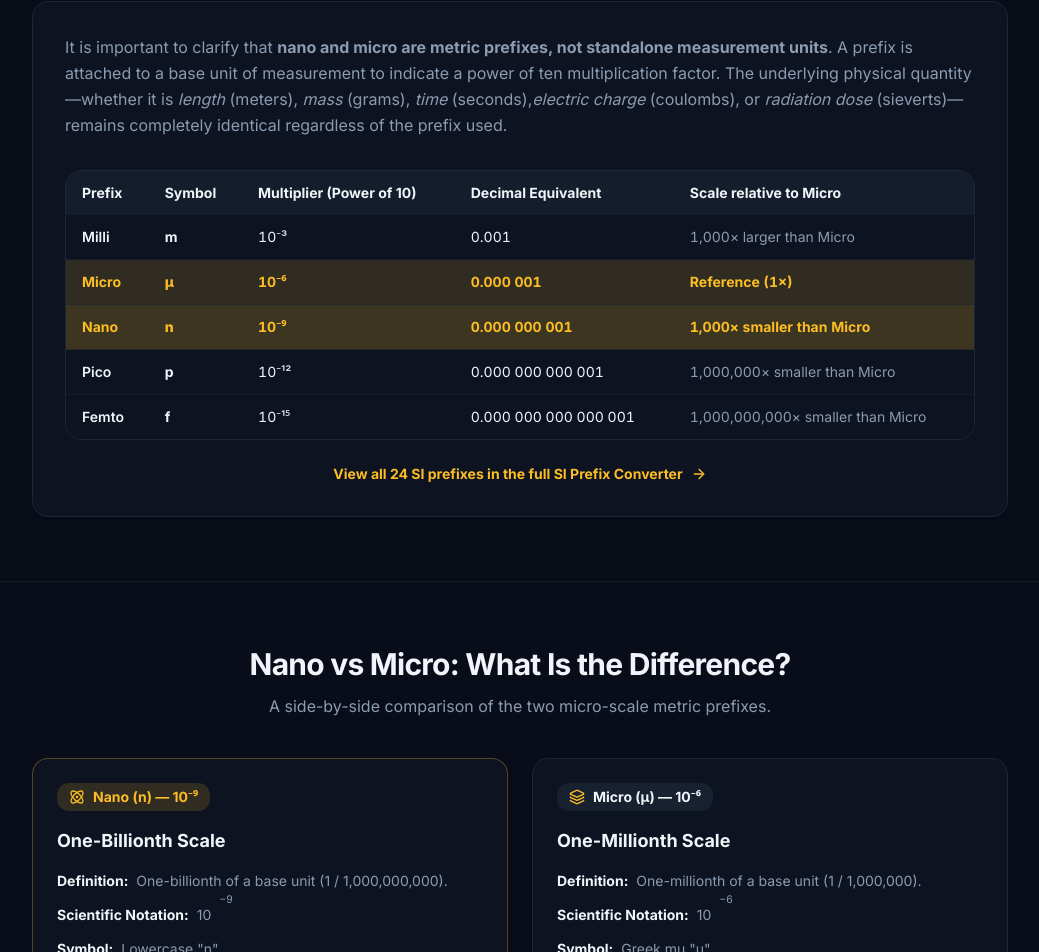
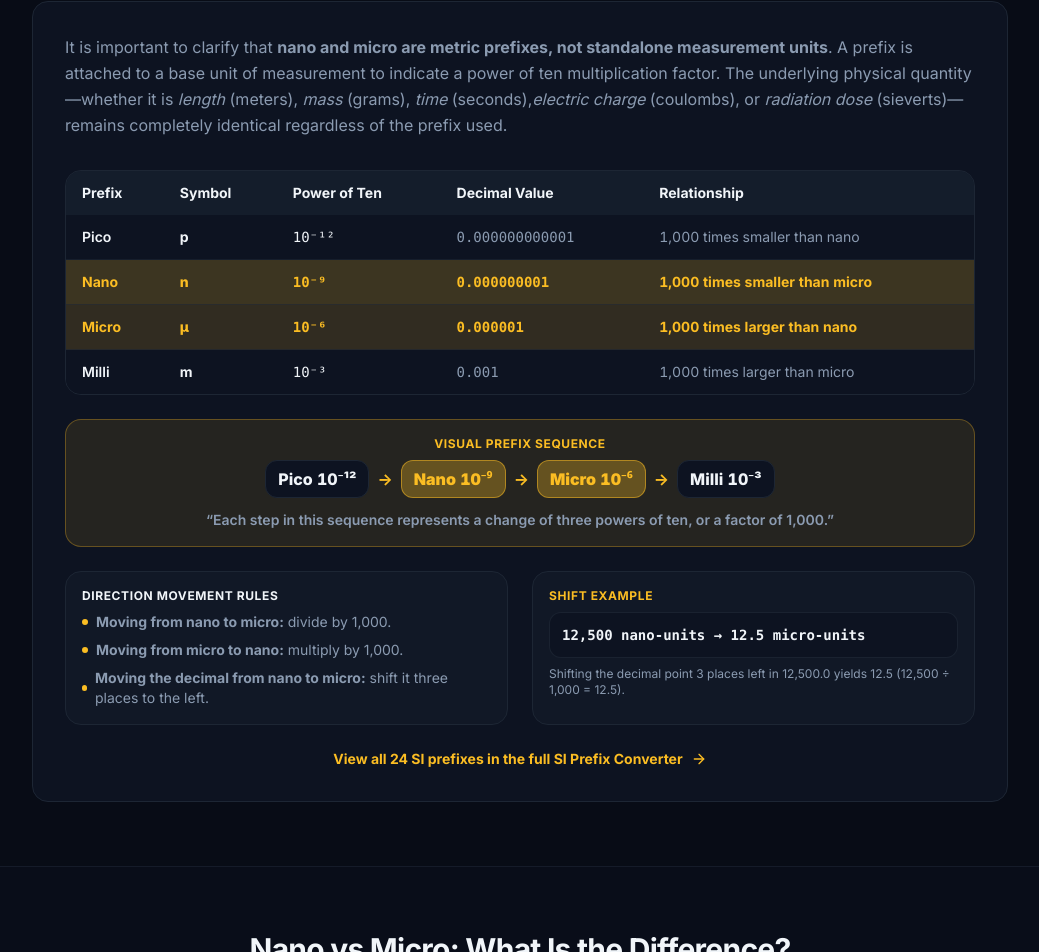
Before and after one commit to maryam-2021/NanoToMicro, a React (Vite) app in the folder app/: page /nano-to-micro-conversion in a window 1280 px wide. Shown: the part 2381-3333 px from the top of the page, without its empty margins (120-1159 px from the left). Built offline with nearby package versions, Linux system fonts and the light colour scheme.

Commit message:
Update Metric Prefix Scale Table section with comparison data and visual sequence

```diff
--- a/app/src/pages/NanoToMicroHubPage.tsx
+++ b/app/src/pages/NanoToMicroHubPage.tsx
@@ -561,56 +561,97 @@ export default function NanoToMicroHubPage() {
               <em>electric charge</em> (coulombs), or <em>radiation dose</em> (sieverts)—remains completely identical regardless of the prefix used.
             </p>
 
-            {/* Interactive SI Scale Table */}
+            {/* Responsive Comparison Table */}
             <div className="mt-8 overflow-x-auto rounded-xl border border-border">
               <table className="w-full text-left text-xs sm:text-sm">
                 <thead>
                   <tr className="bg-secondary/70 text-foreground">
                     <th className="px-4 py-3 font-bold">Prefix</th>
                     <th className="px-4 py-3 font-bold">Symbol</th>
-                    <th className="px-4 py-3 font-bold">Multiplier (Power of 10)</th>
-                    <th className="px-4 py-3 font-bold">Decimal Equivalent</th>
-                    <th className="px-4 py-3 font-bold">Scale relative to Micro</th>
+                    <th className="px-4 py-3 font-bold">Power of Ten</th>
+                    <th className="px-4 py-3 font-bold">Decimal Value</th>
+                    <th className="px-4 py-3 font-bold">Relationship</th>
                   </tr>
                 </thead>
                 <tbody className="numeric divide-y divide-border/60">
                   <tr className="bg-card">
-                    <td className="px-4 py-3 font-semibold">Milli</td>
-                    <td className="px-4 py-3 font-bold">m</td>
-                    <td className="px-4 py-3">10⁻³</td>
-                    <td className="px-4 py-3">0.001</td>
-                    <td className="px-4 py-3 text-muted-foreground">1,000× larger than Micro</td>
+                    <td className="px-4 py-3 font-semibold text-foreground">Pico</td>
+                    <td className="px-4 py-3 font-bold text-foreground">p</td>
+                    <td className="px-4 py-3 font-mono">10⁻¹²</td>
+                    <td className="px-4 py-3 font-mono text-muted-foreground">0.000000000001</td>
+                    <td className="px-4 py-3 text-muted-foreground">1,000 times smaller than nano</td>
+                  </tr>
+                  <tr className="bg-primary/20 text-primary">
+                    <td className="px-4 py-3 font-bold">Nano</td>
+                    <td className="px-4 py-3 font-extrabold">n</td>
+                    <td className="px-4 py-3 font-mono font-bold">10⁻⁹</td>
+                    <td className="px-4 py-3 font-mono font-bold">0.000000001</td>
+                    <td className="px-4 py-3 font-bold">1,000 times smaller than micro</td>
                   </tr>
                   <tr className="bg-primary/15 text-primary">
                     <td className="px-4 py-3 font-bold">Micro</td>
                     <td className="px-4 py-3 font-extrabold">µ</td>
-                    <td className="px-4 py-3 font-bold">10⁻⁶</td>
-                    <td className="px-4 py-3 font-bold">0.000 001</td>
-                    <td className="px-4 py-3 font-bold">Reference (1×)</td>
-                  </tr>
-                  <tr className="bg-primary/20 text-primary">
-                    <td className="px-4 py-3 font-bold">Nano</td>
-                    <td className="px-4 py-3 font-extrabold">n</td>
-                    <td className="px-4 py-3 font-bold">10⁻⁹</td>
-                    <td className="px-4 py-3 font-bold">0.000 000 001</td>
-                    <td className="px-4 py-3 font-bold">1,000× smaller than Micro</td>
+                    <td className="px-4 py-3 font-mono font-bold">10⁻⁶</td>
+                    <td className="px-4 py-3 font-mono font-bold">0.000001</td>
+                    <td className="px-4 py-3 font-bold">1,000 times larger than nano</td>
                   </tr>
                   <tr className="bg-card">
-                    <td className="px-4 py-3 font-semibold">Pico</td>
-                    <td className="px-4 py-3 font-bold">p</td>
-                    <td className="px-4 py-3">10⁻¹²</td>
-                    <td className="px-4 py-3">0.000 000 000 001</td>
-                    <td className="px-4 py-3 text-muted-foreground">1,000,000× smaller than Micro</td>
-                  </tr>
-                  <tr className="bg-card">
-                    <td className="px-4 py-3 font-semibold">Femto</td>
-                    <td className="px-4 py-3 font-bold">f</td>
-                    <td className="px-4 py-3">10⁻¹⁵</td>
-                    <td className="px-4 py-3">0.000 000 000 000 001</td>
-                    <td className="px-4 py-3 text-muted-foreground">1,000,000,000× smaller than Micro</td>
+                    <td className="px-4 py-3 font-semibold text-foreground">Milli</td>
+                    <td className="px-4 py-3 font-bold text-foreground">m</td>
+                    <td className="px-4 py-3 font-mono">10⁻³</td>
+                    <td className="px-4 py-3 font-mono text-muted-foreground">0.001</td>
+                    <td className="px-4 py-3 text-muted-foreground">1,000 times larger than micro</td>
                   </tr>
                 </tbody>
               </table>
+            </div>
+
+            {/* Visual Prefix Sequence directly beneath the table */}
+            <div className="mt-6 rounded-xl border border-primary/30 bg-primary/10 p-4 text-center">
+              <span className="block text-xs font-bold uppercase tracking-wider text-primary">Visual Prefix Sequence</span>
+              <div className="numeric mt-2 flex flex-wrap items-center justify-center gap-2 text-sm font-extrabold text-foreground sm:text-base">
+                <span className="rounded-lg bg-card px-3 py-1.5 border border-border">Pico 10⁻¹²</span>
+                <span className="text-primary font-bold">→</span>
+                <span className="rounded-lg bg-primary/30 px-3 py-1.5 border border-primary/50 text-primary font-black">Nano 10⁻⁹</span>
+                <span className="text-primary font-bold">→</span>
+                <span className="rounded-lg bg-primary/30 px-3 py-1.5 border border-primary/50 text-primary font-black">Micro 10⁻⁶</span>
+                <span className="text-primary font-bold">→</span>
+                <span className="rounded-lg bg-card px-3 py-1.5 border border-border">Milli 10⁻³</span>
+              </div>
+              <p className="mt-3 text-xs sm:text-sm font-semibold text-muted-foreground">
+                “Each step in this sequence represents a change of three powers of ten, or a factor of 1,000.”
+              </p>
+            </div>
+
+            {/* Direction Movement Explanations & Worked Example */}
+            <div className="mt-6 grid gap-6 md:grid-cols-2">
+              <div className="rounded-xl border border-border bg-secondary/40 p-4 text-xs sm:text-sm">
+                <span className="font-bold text-foreground uppercase tracking-wider text-xs block mb-2">Direction Movement Rules</span>
+                <ul className="space-y-2 text-muted-foreground">
+                  <li className="flex items-center gap-2">
+                    <span className="h-1.5 w-1.5 rounded-full bg-primary" />
+                    <span><strong>Moving from nano to micro:</strong> divide by 1,000.</span>
+                  </li>
+                  <li className="flex items-center gap-2">
+                    <span className="h-1.5 w-1.5 rounded-full bg-primary" />
+                    <span><strong>Moving from micro to nano:</strong> multiply by 1,000.</span>
+                  </li>
+                  <li className="flex items-center gap-2">
+                    <span className="h-1.5 w-1.5 rounded-full bg-primary" />
+                    <span><strong>Moving the decimal from nano to micro:</strong> shift it three places to the left.</span>
+                  </li>
+                </ul>
+              </div>
+
+              <div className="rounded-xl border border-border bg-secondary/40 p-4 text-xs sm:text-sm">
+                <span className="font-bold text-primary uppercase tracking-wider text-xs block mb-2">Shift Example</span>
+                <div className="numeric rounded-lg border border-border/80 bg-card p-3 font-mono text-sm font-bold text-foreground">
+                  12,500 nano-units → 12.5 micro-units
+                </div>
+                <p className="mt-2 text-xs text-muted-foreground">
+                  Shifting the decimal point 3 places left in 12,500.0 yields 12.5 (12,500 ÷ 1,000 = 12.5).
+                </p>
+              </div>
             </div>
 
             <div className="mt-6 flex justify-center">
```
